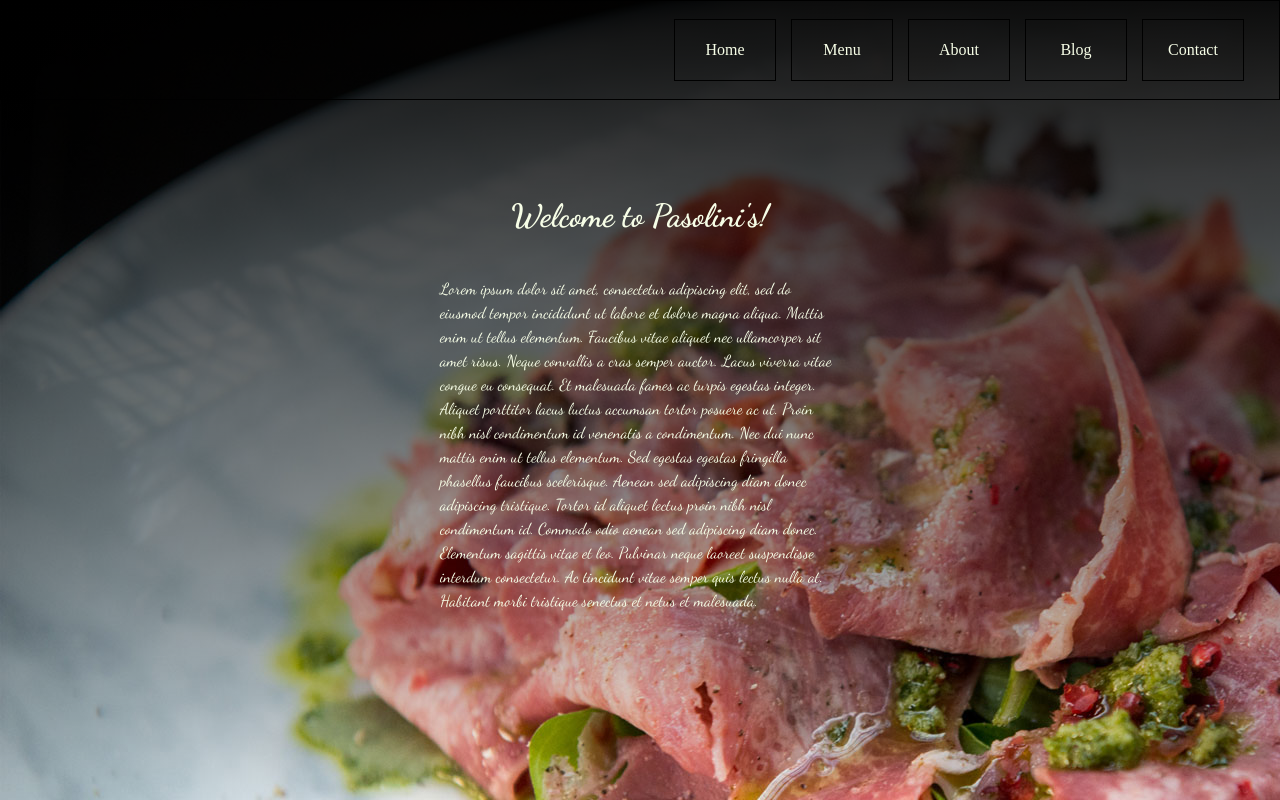
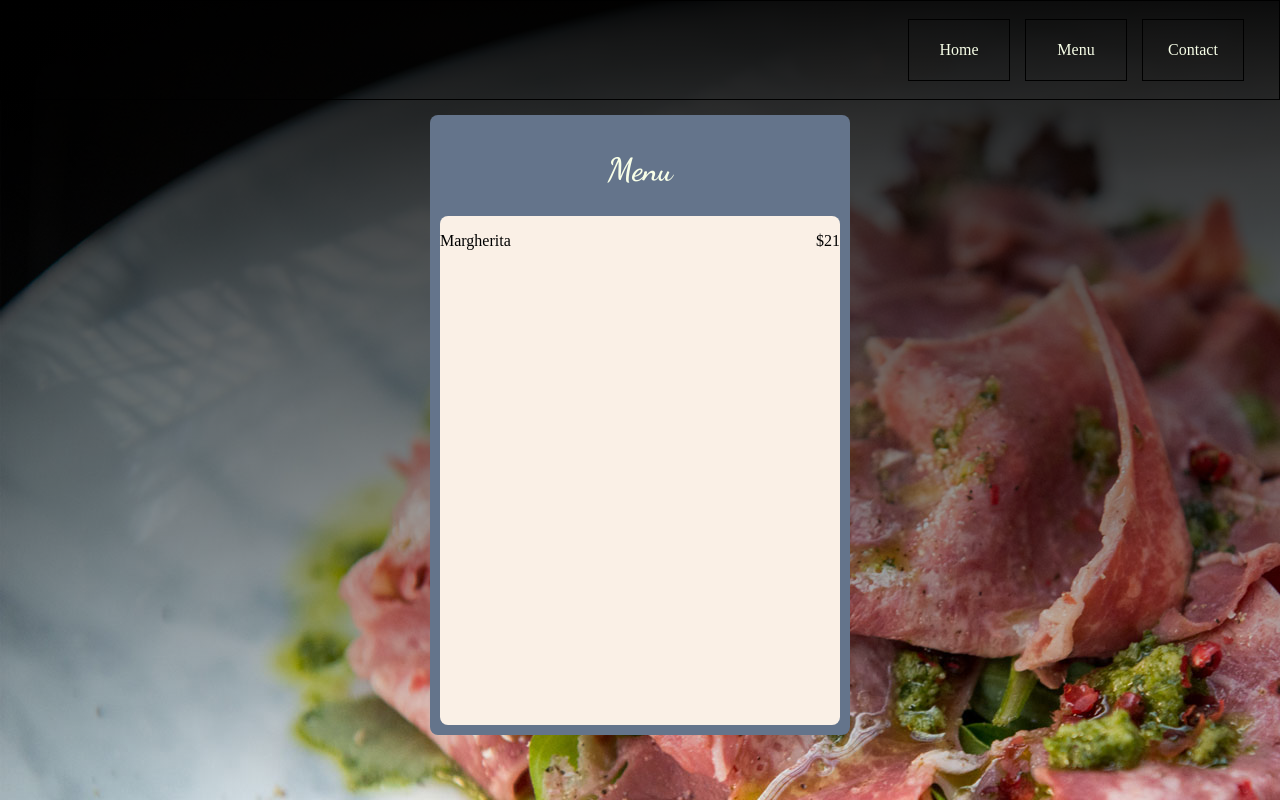
Before and after one commit to NersesArslan/restaurant-page, a website built with webpack: page dist/index.html in a window 1280 px wide. Built offline with nearby package versions, Linux system fonts and the light colour scheme.

Commit message:
added separate module for menu tab. Figure out how to add multiple divs using DOM for menu items

```diff
--- a/package.json
+++ b/package.json
@@ -3,6 +3,7 @@
   "version": "1.0.0",
   "description": "",
   "main": "index.js",
+  "private": true,
   "scripts": {
     "test": "echo \"Error: no test specified\" && exit 1"
   },
--- a/src/index.js
+++ b/src/index.js
@@ -1,6 +1,23 @@
 import './style.css';
-import _, { head } from 'lodash';
-import Icon from './foodpic.jpeg';
+import _ from 'lodash';
+import menuPageRendering from './menu.js';
+
+/*  use this to refactor created elements.
+
+const elementMaker = (name, element) => {
+    const createElement = () => {
+         name = document.createElement(element);
+         name.classList.add(name);
+         return name;
+    }
+    return {name, element, createElement};
+};
+};
+
+*/
+
+const content = document.getElementById('content')
+
 
 const nav = document.createElement('div');
 nav.classList.add('nav')
@@ -11,14 +28,10 @@ main.classList.add('main')
 const footer = document.createElement('div')
 footer.classList.add('footer')
 
-const content = document.getElementById('content')
 
 content.appendChild(nav)
-
 content.appendChild(main)
-
 content.appendChild(footer)
-
 
 const navbar = document.createElement('ol')
 navbar.classList.add('navbar')
@@ -31,38 +44,24 @@ const homelink = document.createElement('a')
 homelink.textContent = 'Home'
 homelink.href = ''
 home.appendChild(homelink)
+navbar.appendChild(home)
 
-navbar.appendChild(home)
 
 const menu = document.createElement('li')
 menu.classList.add('menu')
 const menulink = document.createElement('a')
 menulink.textContent = 'Menu'
 
+
 menu.appendChild(menulink)
 navbar.appendChild(menu)
-
-
-const about = document.createElement('li')
-about.classList.add('about')
-const aboutlink = document.createElement('a')
-aboutlink.textContent = 'About'
-
-about.appendChild(aboutlink)
-navbar.appendChild(about)
-
-const blog = document.createElement('li')
-blog.classList.add('blog')
-const bloglink = document.createElement('a')
-bloglink.textContent = 'Blog'
-
-blog.appendChild(bloglink)
-navbar.appendChild(blog)
 
 const contact = document.createElement('li')
 contact.classList.add('contact')
 const contactlink = document.createElement('a')
 contactlink.textContent = 'Contact'
+
+
 
 contact.appendChild(contactlink)
 navbar.appendChild(contact)
@@ -72,13 +71,26 @@ container.classList.add('container')
 main.appendChild(container)
 
 
+
+
+function homePageRendering() {
     const header = document.createElement('h1')
     header.classList.add('header')
     header.textContent = 'Welcome to Pasolini\'s!'
+    container.appendChild(header)
 
-container.appendChild(header)
 
     const paragraph = document.createElement('p')
     paragraph.textContent = 'Lorem ipsum dolor sit amet, consectetur adipiscing elit, sed do eiusmod tempor incididunt ut labore et dolore magna aliqua. Mattis enim ut tellus elementum. Faucibus vitae aliquet nec ullamcorper sit amet risus. Neque convallis a cras semper auctor. Lacus viverra vitae congue eu consequat. Et malesuada fames ac turpis egestas integer. Aliquet porttitor lacus luctus accumsan tortor posuere ac ut. Proin nibh nisl condimentum id venenatis a condimentum. Nec dui nunc mattis enim ut tellus elementum. Sed egestas egestas fringilla phasellus faucibus scelerisque. Aenean sed adipiscing diam donec adipiscing tristique. Tortor id aliquet lectus proin nibh nisl condimentum id. Commodo odio aenean sed adipiscing diam donec. Elementum sagittis vitae et leo. Pulvinar neque laoreet suspendisse interdum consectetur. Ac tincidunt vitae semper quis lectus nulla at. Habitant morbi tristique senectus et netus et malesuada.'
     paragraph.classList.add('main-text')
     container.appendChild(paragraph)
+
+
+}
+
+
+
+menuPageRendering(container);
+
+
+// homePageRendering()
--- /dev/null
+++ b/src/menu.js
@@ -0,0 +1,34 @@
+import { meanBy } from "lodash";
+
+export default function menuPageRendering(container) {
+    const header = document.createElement('h1')
+
+    header.classList.add('header')
+    container.appendChild(header)
+    header.textContent = 'Menu'
+    container.style.backgroundColor = '#64748b';
+
+    const menuList = document.createElement('div')
+    menuList.classList.add('menuList')
+    container.appendChild(menuList);
+
+    const menuItems = document.createElement('p');
+    menuItems.classList.add('menuItems');
+
+    const itemPrice = document.createElement('p')
+    itemPrice.classList.add('itemPrice')
+
+    const listing = document.createElement('div');
+    listing.classList.add('listing');
+
+
+
+    menuList.appendChild(listing)
+
+    listing.appendChild(menuItems)
+    listing.appendChild(itemPrice)
+    menuItems.textContent = 'Margherita'
+    itemPrice.textContent = '$21'
+
+
+}
--- a/src/style.css
+++ b/src/style.css
@@ -76,14 +76,16 @@ a {
 }
 
 .container {
+    margin-top: 50px;
     display: flex;
     flex-direction: column;
     justify-content: center;
     align-items: center;
     width: 400px;
-    height: 400px;
-    padding: 20px;
+    height: 100%;
+    padding: 10px;
     border-radius: 8px;
+
 
 }
 
@@ -92,3 +94,16 @@ a {
     font-family: 'myFont';
     line-height: 150%;
 }
+
+
+.menuList {
+    height: 100%;
+    width: 100%;
+    background-color: linen;
+    border-radius: 8px;
+}
+
+.listing {
+    display: flex;
+    justify-content: space-between;
+}
```
Also changed, not shown: dist/main.js, src/contact.js (added), webpack.config.js (line endings or trailing spaces). Lines whose indentation alone changed are shown as unchanged.
